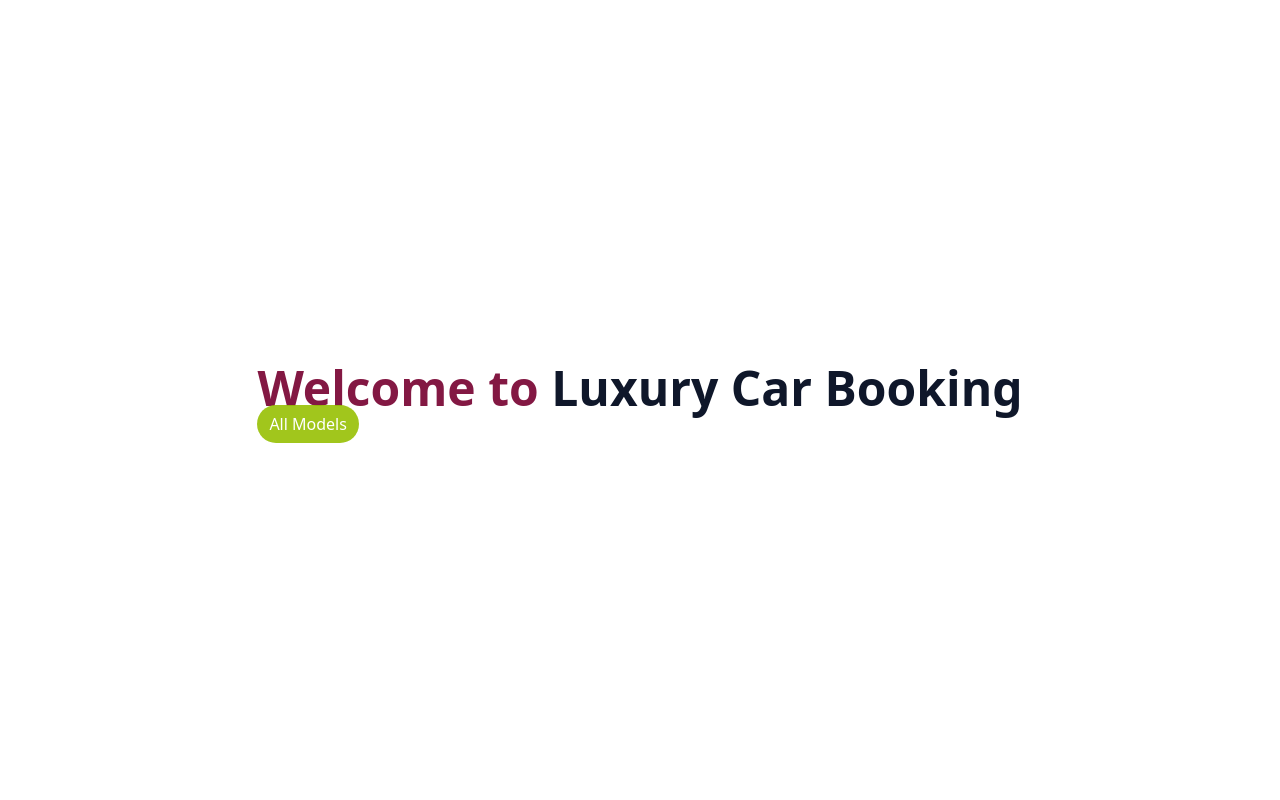
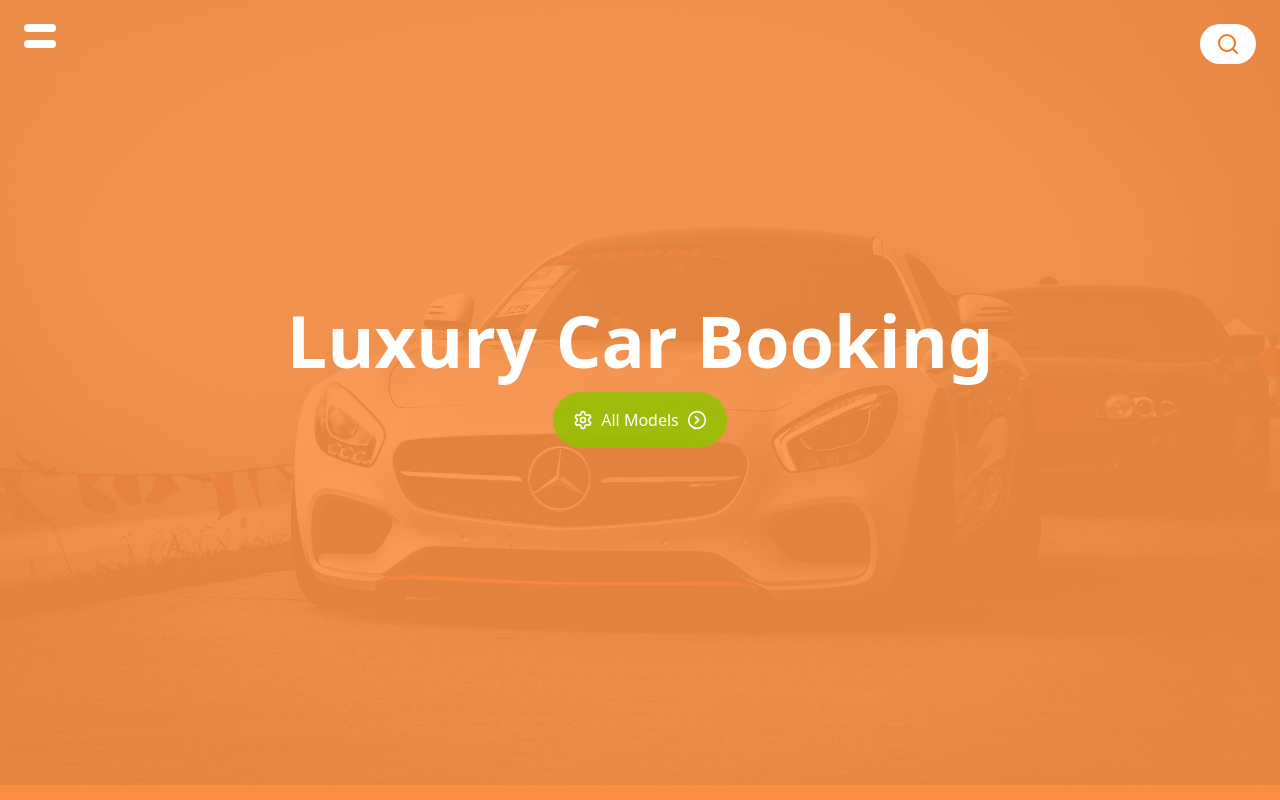
Before and after one commit to diarisdiakite/my-booking-app, a React (Create React App) app: page / in a window 1280 px wide. Built offline with nearby package versions, Linux system fonts and the light colour scheme.

Commit message:
design home page

```diff
--- a/src/components/SideNavbar.jsx
+++ b/src/components/SideNavbar.jsx
@@ -1,13 +1,15 @@
 import React from 'react';
 import { Twitter } from 'lucide-react';
-import { NavLink } from 'react-router-dom';
+import { Link, NavLink } from 'react-router-dom';
 import Logo from './Logo';
 
 const SideNavbar = () => (
-  <div className="w-[15%] py-3 border-r-2 border-slate-200">
+  <div className="w-[200px] py-3 border-r-2 border-slate-200">
     <div className="h-full flex flex-col justify-between">
       <div className="flex flex-col gap-14">
-        <Logo />
+        <Link to="/">
+          <Logo />
+        </Link>
         <div>
           <NavLink to="/dashboard/models" className="block p-3 uppercase">Models</NavLink>
           <NavLink to="/dashboard/lifestyle" className="block p-3 uppercase">Lifestyle</NavLink>
--- a/src/pages/Home.jsx
+++ b/src/pages/Home.jsx
@@ -1,16 +1,35 @@
 import React from 'react';
+import { Search, Settings, ChevronRightCircle } from 'lucide-react';
 import { Link } from 'react-router-dom';
+import homeImageBg from '../assets/images/bg.jpg';
 
 const Home = () => (
-  <div className="w-full h-screen flex justify-center items-center">
-    <div>
-      <h1 className="font-bold text-5xl text-slate-900">
-        <span className="text-pink-900"> Welcome to </span>
-        <span> Luxury Car Booking </span>
-      </h1>
-      <Link to="/dashboard/models" className="btn">
-        All Models
-      </Link>
+  <div className="relative w-full h-screen bg-orange-500/80">
+    <img className="w-fit opacity-10 top-0 bottom-0 left-0 right-0 absolute z-4" src={homeImageBg} alt="home background" />
+    <div className="absolute top-0 left-0 right-0">
+      <div className="flex justify-between p-6">
+        <div className="flex flex-col gap-2">
+          <div className="w-8 h-2 rounded-full bg-white" />
+          <div className="w-8 h-2 rounded-full bg-white" />
+        </div>
+        <div className="bg-white rounded-full py-2 px-4 text-orange-500">
+          <Search />
+        </div>
+      </div>
+    </div>
+    <div className="relative z-999">
+      <div className="w-full h-screen flex flex-col justify-center items-center -mt-6">
+        <h1 className="font-bold text-7xl text-white">
+          Luxury Car Booking
+        </h1>
+        <Link to="/dashboard/models" className="btn mt-4">
+          <div className="flex items-center gap-2 p-2">
+            <Settings className="w-5 h-5" />
+            <span>All Models</span>
+            <ChevronRightCircle className="w-5 h-5" />
+          </div>
+        </Link>
+      </div>
     </div>
   </div>
 );
```
Also changed, not shown: src/assets/images/bg.jpg (added).
